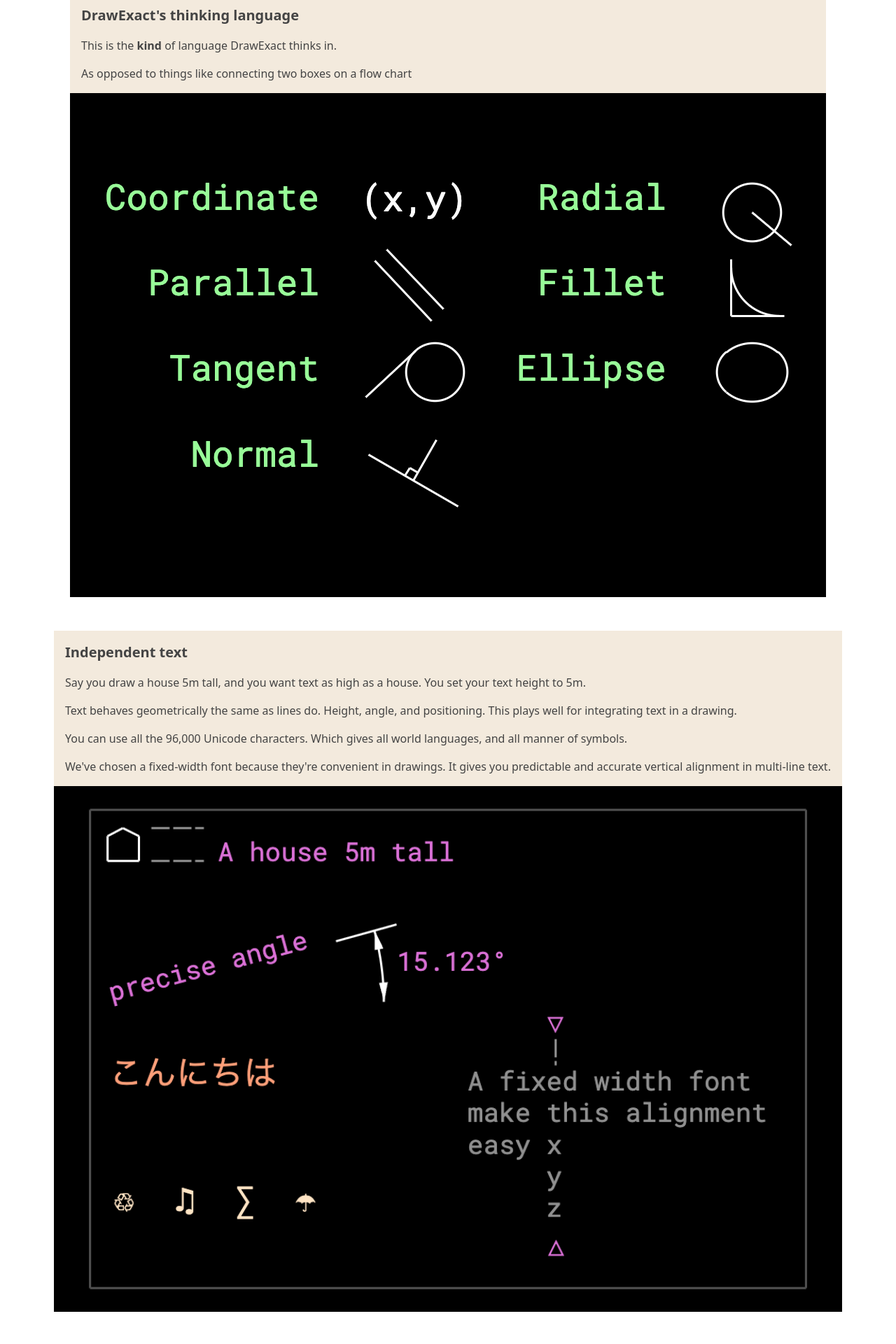
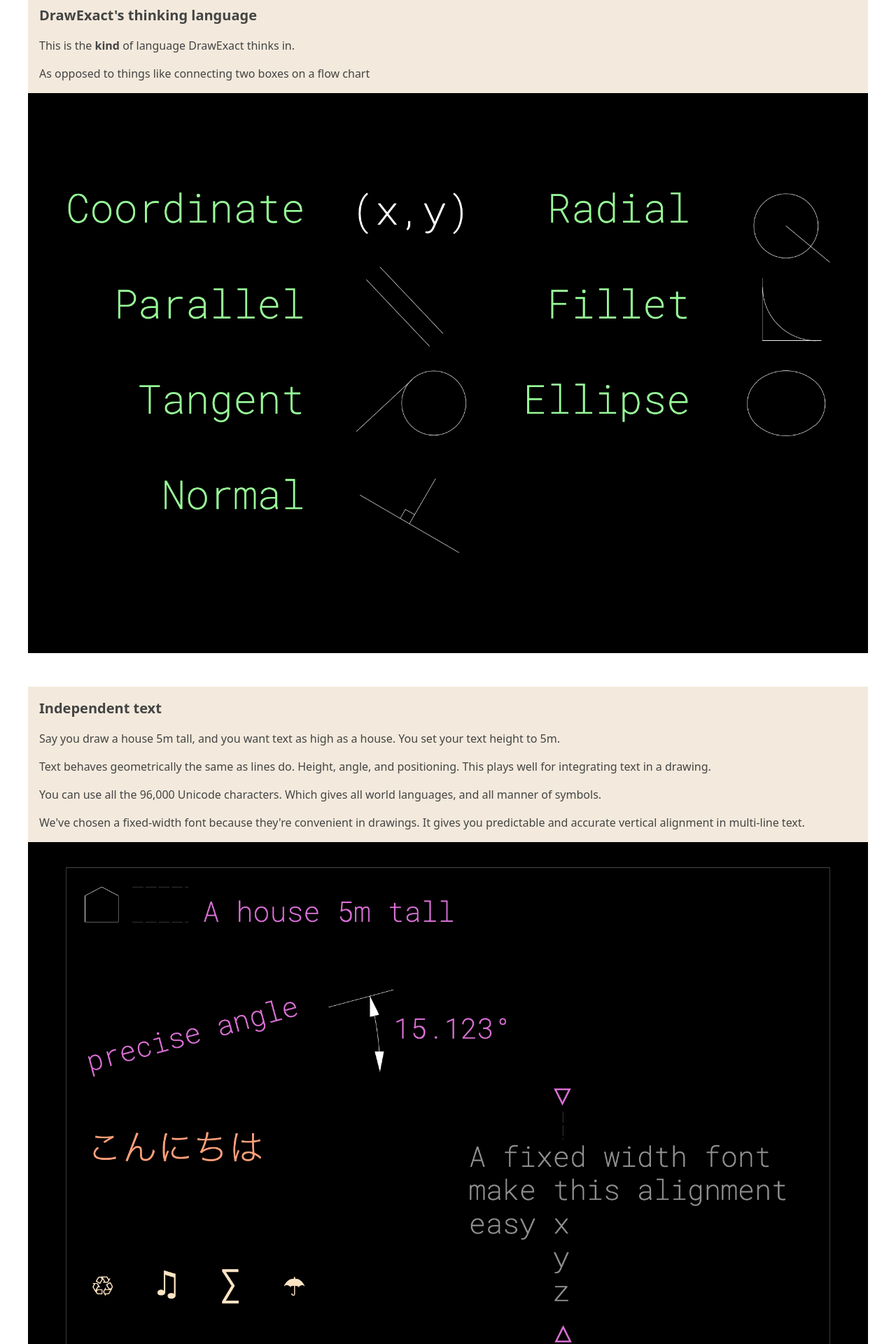
Before and after one commit to peterhoward42/dxact-web, a Svelte app: page / in a window 1280 px wide. Shown: the part 3380-5300 px from the top of the page at 70% size. Built offline with nearby package versions, Linux system fonts and the light colour scheme.

Commit message:
Roll out responsive image everywhere

```diff
--- a/src/components/Carousel.svelte
+++ b/src/components/Carousel.svelte
@@ -1,5 +1,5 @@
 <script>
-    import { responsiveMeta } from "../services/responsive.svelte";
+    import { deviceOptimisedImageSrc, responsiveMeta } from "../services/responsive.svelte";
     import { composedImagesState } from "./ComposedImages.svelte";
 
     let { frames, aspectRatio } = $props();
@@ -14,21 +14,7 @@
         );
     }
 
-    // Replace the given mobileImageSrc (e.g. "apple_M.png") with for example "apple_T.png",
-    // to correspond to the current viewport size.
-    function deviceOptimisedImageSrc(mobileImageSrc) {
-        switch (responsiveMeta.deviceFormFactor) {
-            case "mobile":
-                return mobileImageSrc;
-                break;
-            case "tablet":
-                return mobileImageSrc.replace("M.png", "T.png");
-                break;
-            default:
-                return mobileImageSrc.replace("M.png", "D.png");
-                break;
-        }
-    }
+
 </script>
 
 <div class="carousel qbg-alt" style:aspect-ratio={aspectRatio}>
--- a/src/components/ExpandedCopyPaste1.svelte
+++ b/src/components/ExpandedCopyPaste1.svelte
@@ -10,6 +10,7 @@
         MousePointerClick,
         SquareStack,
     } from "@lucide/svelte";
+    import { deviceOptimisedImageSrc } from "../services/responsive.svelte";
 </script>
 
 <div class="expandedcp1 qcol">
@@ -84,7 +85,7 @@
             </ul>
         </div>
     </div>
-    <img src={copypastearc} alt="" />
+    <img src={deviceOptimisedImageSrc(copypastearc)} alt="" />
 </div>
 
 <style>
--- a/src/components/ExpandedCopyPaste2.svelte
+++ b/src/components/ExpandedCopyPaste2.svelte
@@ -14,6 +14,7 @@
         RotateCw,
         SquareStack,
     } from "@lucide/svelte";
+    import { deviceOptimisedImageSrc } from "../services/responsive.svelte";
 </script>
 
 <div class="expandedcp2 qcol">
@@ -95,7 +96,7 @@
             </ul>
         </div>
     </div>
-    <img src={mirror} alt="" />
+    <img src={deviceOptimisedImageSrc(mirror)} alt="" />
 </div>
 
 <style>
--- a/src/components/ExpandedInfinite.svelte
+++ b/src/components/ExpandedInfinite.svelte
@@ -1,4 +1,5 @@
 <script>
+    import { deviceOptimisedImageSrc } from "../services/responsive.svelte";
     import boatInfinite from "/src/assets/images/forlandingpageinfinitecanvas_M.png";
 </script>
 
@@ -29,7 +30,7 @@
             revealed details as well as the big picture</span
         >
     </div>
-    <img src={boatInfinite} alt="" />
+    <img src={deviceOptimisedImageSrc(boatInfinite)} alt="" />
 </div>
 
 <style>
--- a/src/components/ExpandedLanguage.svelte
+++ b/src/components/ExpandedLanguage.svelte
@@ -1,4 +1,5 @@
 <script>
+    import { deviceOptimisedImageSrc } from "../services/responsive.svelte";
     import language from "/src/assets/images/forlandingpagelanguage_M.png";
 </script>
 
@@ -12,7 +13,7 @@
             >As opposed to things like connecting two boxes on a flow chart</span
         >
     </div>
-    <img src={language} alt="" />
+    <img src={deviceOptimisedImageSrc(language)} alt="" />
 </div>
 
 <style>
--- a/src/components/ExpandedText.svelte
+++ b/src/components/ExpandedText.svelte
@@ -1,4 +1,5 @@
 <script>
+    import { deviceOptimisedImageSrc } from "../services/responsive.svelte";
     import expandedtext from "/src/assets/images/forlandingpagemoreontext_M.png";
 </script>
 
@@ -24,7 +25,7 @@
             in multi-line text.</span
         >
     </div>
-    <img src={expandedtext} alt="" />
+    <img src={deviceOptimisedImageSrc(expandedtext)} alt="" />
 </div>
 
 <style>
--- a/src/components/ExpandedZoomMethods.svelte
+++ b/src/components/ExpandedZoomMethods.svelte
@@ -1,4 +1,5 @@
 <script>
+    import { deviceOptimisedImageSrc } from "../services/responsive.svelte";
     import zoomPrecise from "/src/assets/images/forlandingpageaccuratezoom_M.png";
 </script>
 
@@ -31,7 +32,7 @@
             your flow.
         </span>
     </div>
-    <img src={zoomPrecise} alt="" />
+    <img src={deviceOptimisedImageSrc(zoomPrecise)} alt="" />
 </div>
 
 <style>
--- a/src/services/responsive.svelte.js
+++ b/src/services/responsive.svelte.js
@@ -25,3 +25,19 @@ export function setupMediaQueryObserver() {
     isTablet.addEventListener("change", (mql) => { handleChange(mql, "tablet") });
     isDesktop.addEventListener("change", (mql) => { handleChange(mql, "desktop") });
 }
+
+// Replace the given mobileImageSrc (e.g. "apple_M.png") with for example "apple_T.png",
+// to correspond to the current viewport size.
+export function deviceOptimisedImageSrc(mobileImageSrc) {
+    switch (responsiveMeta.deviceFormFactor) {
+        case "mobile":
+            return mobileImageSrc;
+            break;
+        case "tablet":
+            return mobileImageSrc.replace("M.png", "T.png");
+            break;
+        default:
+            return mobileImageSrc.replace("M.png", "D.png");
+            break;
+    }
+}
```
